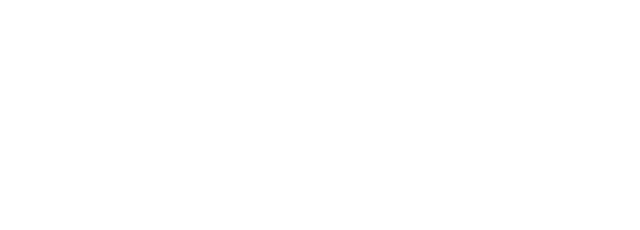
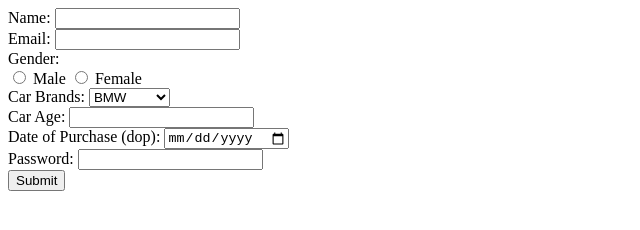
Before and after one commit to acciojob/car-insurance-form-nithig, a website: page main.html in a window 1280 px wide. Shown: the whole page, without its empty margins (0-640 px from the left). Drawn offline with Linux system fonts and the light colour scheme.

Commit message:
created a submission

```diff
--- a/main.html
+++ b/main.html
@@ -8,6 +8,56 @@
 
 <body>
 	<!-- the entire body must be written by student -->
+	  <form method="post">
+        <div>
+            <label for="name">Name:</label>
+            <input type="text" id="name" name="name" required>
+        </div>
+
+        <div>
+            <label for="email">Email:</label>
+            <input type="email" id="email" name="email" required>
+        </div>
+
+        <div>
+            <label>Gender:</label>
+            <div>
+                <input type="radio" id="male" name="gender" value="male" required>
+                <label for="male">Male</label>
+                <input type="radio" id="female" name="gender" value="female" required>
+                <label for="female">Female</label>
+
+            </div>
+        </div>
+
+        <div>
+            <label for="cars">Car Brands:</label>
+            <select id="cars" name="cars">
+                <option value="bmw">BMW</option>
+                <option value="audi">Audi</option>
+                <option value="mercedes">Mercedes</option>
+            </select>
+        </div>
+
+        <div>
+            <label for="carage">Car Age:</label>
+            <input type="number" id="carage" name="carage" required>
+        </div>
+
+        <div>
+            <label for="dop">Date of Purchase (dop):</label>
+            <input type="date" id="dop" name="dop" required>
+        </div>
+
+        <div>
+            <label for="password">Password:</label>
+            <input type="password" id="password" name="password" required>
+        </div>
+
+        <div>
+            <button type="submit">Submit</button>
+        </div>
+    </form>
     <script type="text/javascript" src="./script.js">
 </script>
 
```
